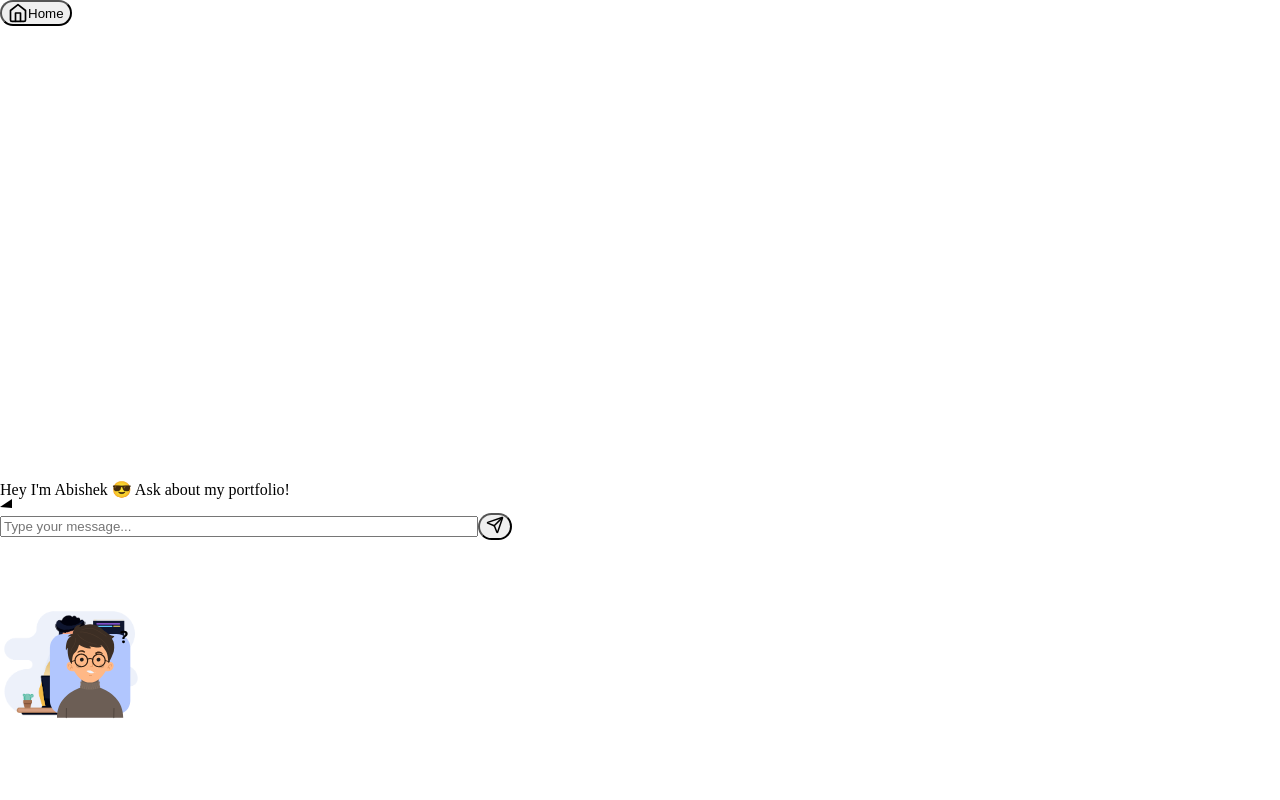
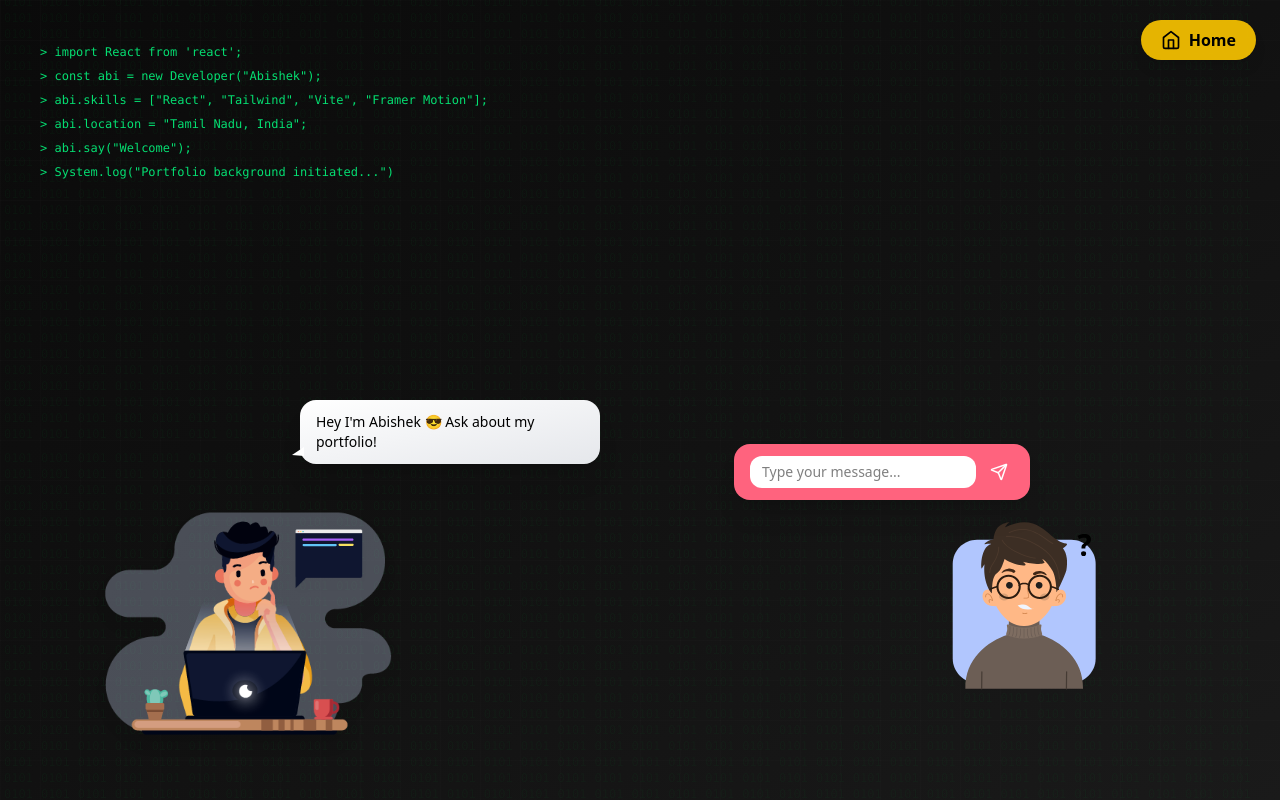
Before and after one commit to abisheks2004/abishek-portfolio, a React (Vite) app: page / in a window 1280 px wide. Built offline with nearby package versions, Linux system fonts and the light colour scheme.

Commit message:
fix: migrate Tailwind styles to v4 CSS

```diff
--- a/src/index.css
+++ b/src/index.css
@@ -1,6 +1,37 @@
-@tailwind base;
-@tailwind components;
-@tailwind utilities;
+@import "tailwindcss";
+
+@theme {
+  --animate-fadeIn: fadeIn 2s ease-in-out forwards;
+  --animate-flicker: flicker 3s linear infinite;
+  --animate-binaryRain: binaryRain 20s linear infinite;
+}
+
+@keyframes fadeIn {
+  from {
+    opacity: 0;
+  }
+  to {
+    opacity: 0.1;
+  }
+}
+
+@keyframes flicker {
+  0%, 19%, 21%, 23%, 25%, 54%, 56%, 100% {
+    opacity: 1;
+  }
+  20%, 22%, 24%, 55% {
+    opacity: 0.4;
+  }
+}
+
+@keyframes binaryRain {
+  from {
+    transform: translateY(-100%);
+  }
+  to {
+    transform: translateY(100%);
+  }
+}
 
 html {
   scroll-behavior: smooth;
```
